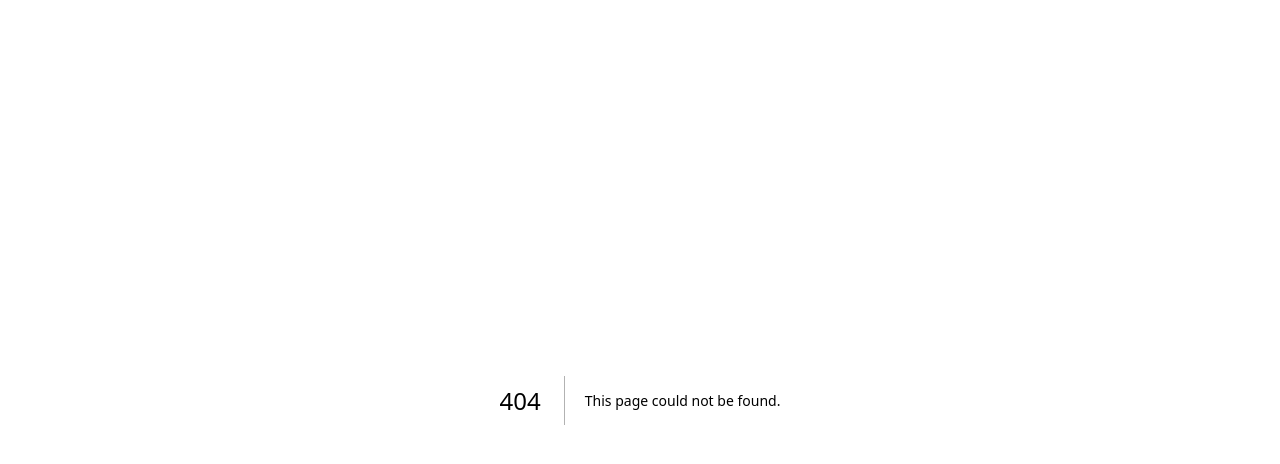
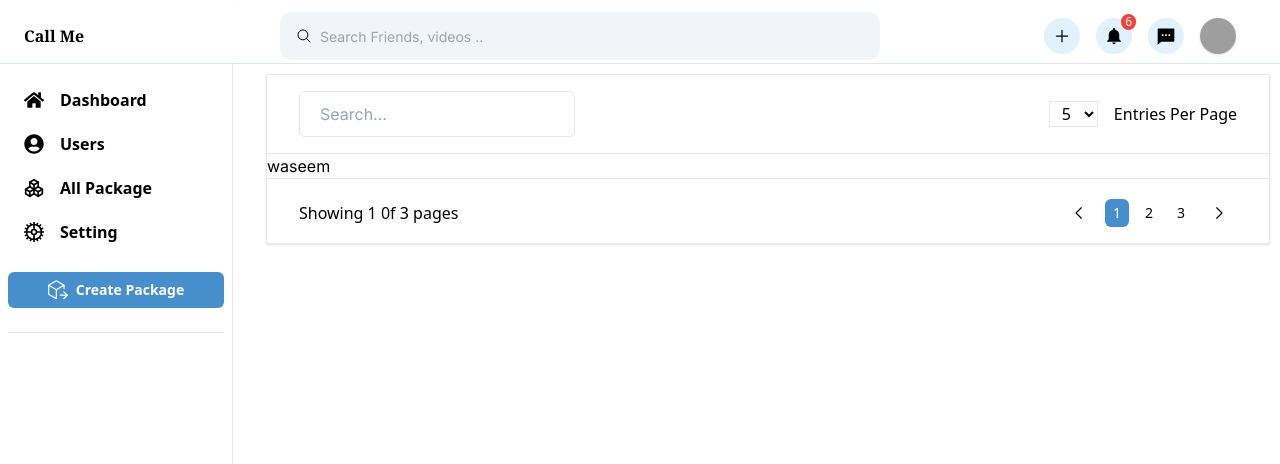
Before and after one commit to wasem-ahmmd/myfamily, a Next.js app: page /users in a window 1280 px wide. Before the commit this address had no page. Shown: the top 464 px of the page. Built offline with nearby package versions, Linux system fonts and the light colour scheme; grey boxes are pictures that could not be loaded.

Commit message:
users route add and ui design

```diff
--- /dev/null
+++ b/src/app/users/layout.tsx
@@ -0,0 +1,102 @@
+import type { Metadata } from "next";
+import Header from "@/components/common/headers/Header";
+import MainSideBar from "@/components/common/sidebars/MainSideBar";
+import { Button, buttonVariants } from "@/components/ui/button";
+import { familySideBarlink } from "@/data/Static";
+import { GoPackageDependents } from "react-icons/go";
+import Link from "next/link";
+import {
+  Sheet,
+  SheetClose,
+  SheetContent,
+  SheetTrigger,
+} from "@/components/ui/sheet";
+import { IoReorderThreeOutline } from "react-icons/io5";
+
+export const metadata: Metadata = {
+  title: "All Users",
+};
+
+export default function Userlayout({
+    children,
+  }: Readonly<{
+    children: React.ReactNode;
+  }>) {
+  return (
+    <>
+    <Header>
+      <Sheet>
+        <SheetTrigger asChild>
+          <Button
+            className={buttonVariants({
+              size: "icon",
+              className: "px-0 py-0 rounded-full hover:bg-gray-100 xl:hidden",
+            })}
+          >
+            <IoReorderThreeOutline className="text-2xl" />
+          </Button>
+        </SheetTrigger>
+        <SheetContent
+          side="left"
+          className=" overflow-y-auto px-2 py-28 w-[300px]"
+        >
+          <div className="overflow-hidden hover:overflow-y-scroll">
+            <div className="">
+              {familySideBarlink?.map((item, index) => (
+                <Link href={item.link} key={item.title}>
+                  <div className="flex items-center gap-4 px-4 py-2 rounded-xl w-auto hover:bg-BG-4 mb-1 cursor-pointer">
+                    <div className="text-xl leading-loose">{item?.icons}</div>
+                    <h1 className="font-sans font-600">{item?.title}</h1>
+                  </div>
+                </Link>
+              ))}
+              <div className="action-part mt-5">
+                <Link
+                  href={"/dashboard/package/create/"}
+                  className={buttonVariants({
+                    className:
+                      "gap-2 p-2 bg-B-blue w-full font-600 font-sans text-lg mb-6 text-white",
+                  })}
+                >
+                  <GoPackageDependents className="text-xl text-white" />{" "}
+                  Create Package
+                </Link>
+              </div>
+            </div>
+          </div>
+          <SheetClose asChild></SheetClose>
+        </SheetContent>
+      </Sheet>
+    </Header>
+
+
+
+
+    <MainSideBar>
+      {familySideBarlink?.map((item, index) => (
+        <Link href={item.link} key={item.title}>
+          <div className="flex items-center gap-4 px-4 py-2 rounded-xl w-auto hover:bg-BG-4 mb-1 cursor-pointer">
+            <div className="text-xl leading-loose">{item?.icons}</div>
+            <h1 className="font-sans font-600">{item?.title}</h1>
+          </div>
+        </Link>
+      ))}
+      <div className="action-part mt-5">
+        <Link
+          href={"/dashboard/package/create/"}
+          className={buttonVariants({
+            className:
+              "gap-2 p-2 bg-B-blue w-full font-600 font-sans text-lg mb-6 text-white",
+          })}
+        >
+          <GoPackageDependents className="text-xl text-white" /> Create
+          Package
+        </Link>
+      </div>
+    </MainSideBar>
+    <main className="xxl:ml-side  xl:ml-side-sm p-2.5 h-[calc(100vh-var(--m-top))] mt-top-custom">
+      {children}
+    </main>
+  </>
+  )
+}
--- /dev/null
+++ b/src/app/users/page.tsx
@@ -0,0 +1,8 @@
+import Users from '@/components/users/Users'
+import React from 'react'
+
+export default function UserHome() {
+  return (
+    <Users />
+  )
+}
--- /dev/null
+++ b/src/components/users/Users.tsx
@@ -0,0 +1,76 @@
+import React from "react";
+import { Button, buttonVariants } from "../ui/button";
+import { GoChevronLeft, GoChevronRight } from "react-icons/go";
+
+const Users = () => {
+  return (
+    <div className="data-table-common data-table-two rounded-sm border bg-white py-4 shadow">
+      <div className="flex justify-between gap-3 sm:gap-0 border-b px-2 sm:px-8 pb-4">
+        <div className="w-100">
+          <input
+            className="w-full rounded-md border px-5 py-2.5 outline-none focus:border"
+            type="search"
+            placeholder="Search..."
+          />
+        </div>
+        <div className="flex items-center gap-2 font-500 font-sans">
+          <select className="bg-transparent pl-2 border">
+            <option value="5">5</option>
+            <option value="10">10</option>
+            <option value="20">20</option>
+            <option value="50">50</option>
+          </select>
+          <p className="pl-2 text-black font-sans hidden sm:block">Entries Per Page</p>
+        </div>
+      </div>
+      waseem
+      <div className="flex justify-center items-center sm:justify-between border-t border-stroke px-8 pt-5">
+        <p className="font-500 font-sans hidden sm:block">Showing 1 0f 3 pages</p>
+        <div className="flex items-center gap-2">
+          <Button
+            className={buttonVariants({
+              className:
+                "flex cursor-pointer items-center justify-center rounded-md p-1 px-2 hover:bg-B-blue hover:text-white",
+            })}
+          >
+            <GoChevronLeft className="text-xl" />
+          </Button>
+          <Button
+            className={buttonVariants({
+              className:
+                "flex cursor-pointer items-center justify-center font-sans bg-B-blue text-white rounded-md p-1 px-2 hover:bg-B-blue hover:text-white",
+            })}
+          >
+           1
+          </Button>
+          <Button
+            className={buttonVariants({
+              className:
+                "flex cursor-pointer items-center justify-center rounded-md p-1 px-2 hover:bg-B-blue hover:text-white",
+            })}
+          >
+            2
+          </Button>
+          <Button
+            className={buttonVariants({
+              className:
+                "flex cursor-pointer items-center justify-center rounded-md p-1 px-2 hover:bg-B-blue hover:text-white",
+            })}
+          >
+            3
+          </Button>
+          <Button
+            className={buttonVariants({
+              className:
+                "flex cursor-pointer items-center justify-center rounded-md p-1 px-2 hover:bg-B-blue hover:text-white",
+            })}
+          >
+            <GoChevronRight className="text-xl" />
+          </Button>
+        </div>
+      </div>
+    </div>
+  );
+};
+
+export default Users;
--- a/src/data/Static.tsx
+++ b/src/data/Static.tsx
@@ -22,7 +22,7 @@ export const familySideBarlink: sidebar[] = [
   {
     title: "Users",
     icons: <FaUserCircle />,
-    link: "",
+    link: "/users/",
   },
   {
     title: "All Package",
```
